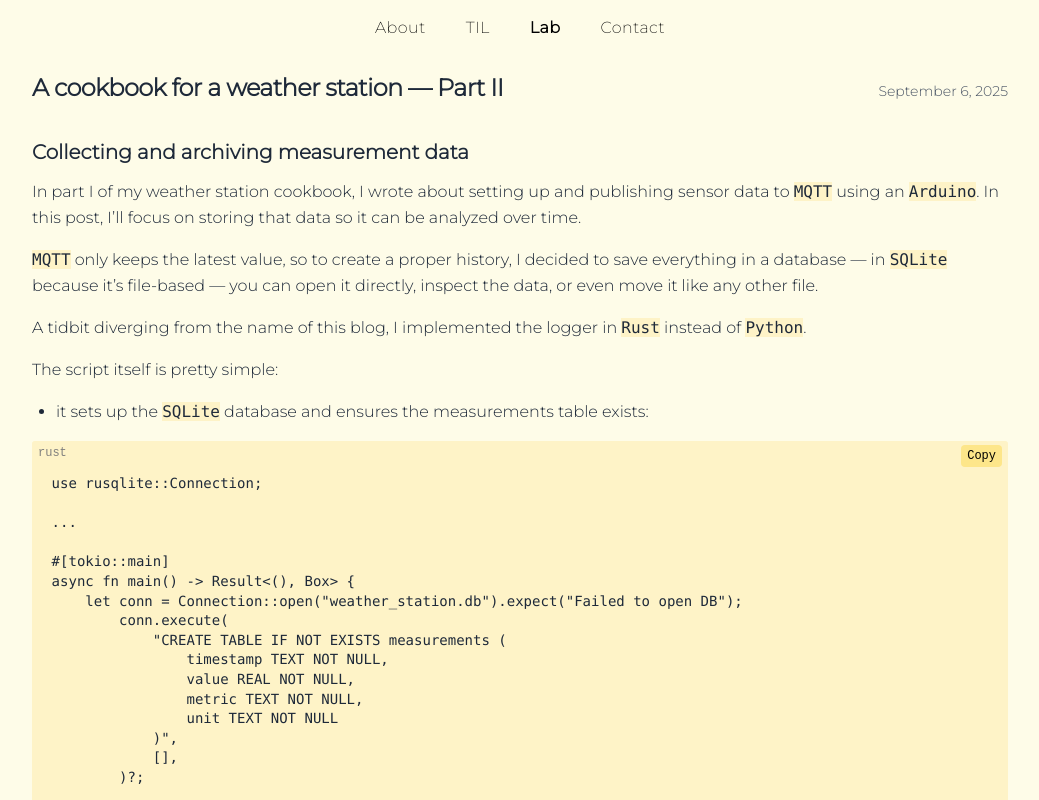
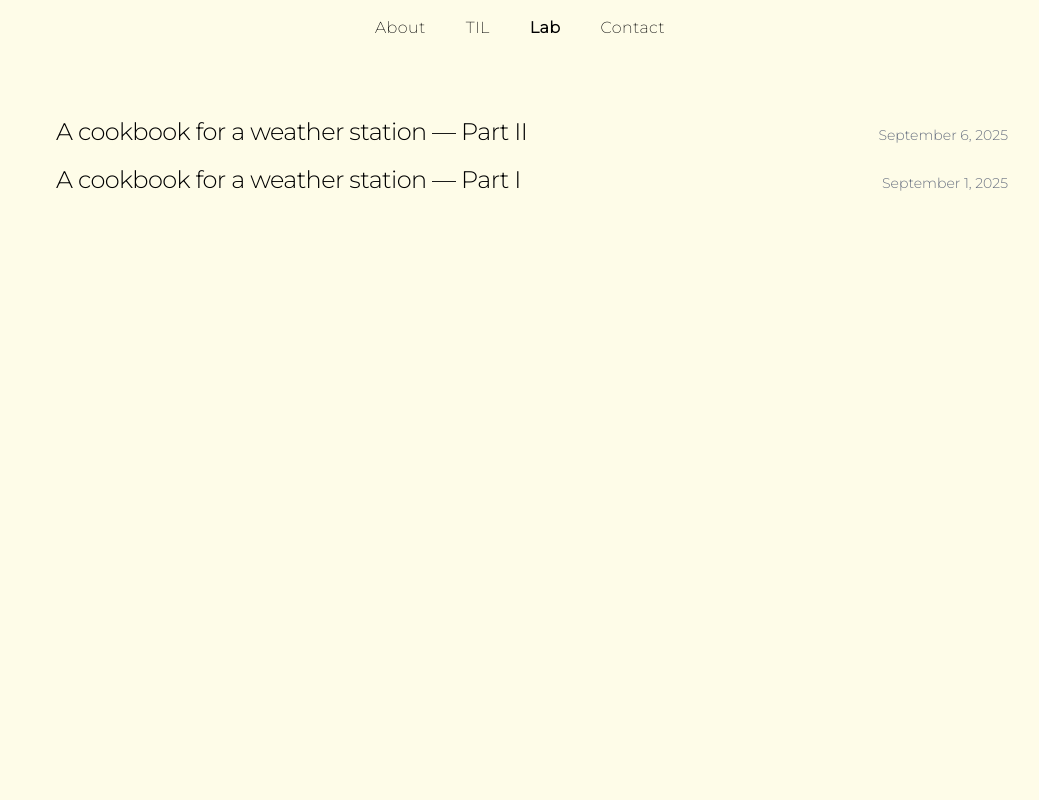
Before and after one commit to pyrsuit/pyrsuit-dev-blog, a SvelteKit app: page /lab in a window 1280 px wide. Shown: the top 800 px of the page, without its empty margins (120-1159 px from the left). Built offline with nearby package versions, Linux system fonts and the light colour scheme.

Commit message:
feat: Split lab articles to multiple pages

```diff
--- /dev/null
+++ b/src/lib/blog/articles.ts
@@ -0,0 +1,12 @@
+export const articles = [
+	{
+		slug: 'a_cookbook_for_a_weather_station_part_2',
+		title: 'A cookbook for a weather station — Part II',
+		date: 'September 6, 2025'
+	},
+	{
+		slug: 'a_cookbook_for_a_weather_station_part_1',
+		title: 'A cookbook for a weather station — Part I',
+		date: 'September 1, 2025'
+	}
+];
--- a/src/routes/lab/+page.svelte
+++ b/src/routes/lab/+page.svelte
@@ -1,35 +1,29 @@
-<script>
-  import { codeCopy } from '$lib/actions/codeCopy';
-  import { onMount } from 'svelte';
-  import mermaid from 'mermaid';
-  import { marked } from 'marked';
-  import { renderer } from '$lib/markdown';
-  import md2 from '$lib/blog/a_cookbook_for_a_weather_station_part_2.md?raw';
-  import md1 from '$lib/blog/a_cookbook_for_a_weather_station_part_1.md?raw';
-
-  marked.use({ renderer });
-
-  const markdownFiles = [md2, md1];
-
-  const htmlContents = markdownFiles.map(md => marked.parse(md));
-
-  onMount(() => {
-    mermaid.initialize({ startOnLoad: true });
-    mermaid.init();
-  });
-
+<script lang="ts">
+  import { articles } from '$lib/blog/articles';
+  import { base } from '$app/paths';
 </script>
 
-<section class="w-full max-w-5xl mx-auto px-6 pt-4 pb-16 space-y-8">
-  {#each htmlContents as content, i}
-    <article use:codeCopy>
-      <div class="markdown-content text-base text-gray-800 leading-relaxed">
-        {@html content}
-      </div>
+<section class="w-full max-w-5xl mx-auto px-6 pt-8 pb-16 min-h-[calc(100vh-56px)]">
+  <ul class="flex flex-col gap-4">
+    {#each articles as article}
+      <li class="flex items-baseline justify-between gap-6">
+        <a
+          href="{base}/lab/{article.slug}"
+          class="article-link text-2xl font-light tracking-tight"
+        >
+          {article.title}
+        </a>
+        <time class="text-sm text-gray-500 shrink-0">{article.date}</time>
+      </li>
+    {/each}
+  </ul>
+</section>
 
-      {#if i < htmlContents.length - 1}
-        <hr class="border-t border-gray-300 mt-6" />
-      {/if}
-    </article>
-  {/each}
-</section>
+<style>
+  .article-link {
+    text-decoration: none;
+  }
+  .article-link:hover {
+    text-decoration: underline;
+  }
+</style>
--- /dev/null
+++ b/src/routes/lab/[slug]/+page.svelte
@@ -0,0 +1,33 @@
+<script lang="ts">
+  import { codeCopy } from '$lib/actions/codeCopy';
+  import { onMount } from 'svelte';
+  import mermaid from 'mermaid';
+  import { marked } from 'marked';
+  import { renderer } from '$lib/markdown';
+  import { base } from '$app/paths';
+
+  export let data;
+
+  marked.use({ renderer });
+
+  const html = marked.parse(data.md) as string;
+
+  onMount(() => {
+    mermaid.initialize({ startOnLoad: true });
+    mermaid.init();
+  });
+</script>
+
+<section class="w-full max-w-5xl mx-auto px-6 pt-4 pb-16">
+  <div class="flex justify-end mb-6">
+    <a href="{base}/lab" class="text-sm font-light tracking-wide no-underline hover:underline">← Back to Lab</a>
+  </div>
+  <article use:codeCopy>
+    <div class="markdown-content text-base text-gray-800 leading-relaxed">
+      {@html html}
+    </div>
+  </article>
+  <div class="flex justify-end mt-8">
+    <a href="{base}/lab" class="text-sm font-light tracking-wide no-underline hover:underline">← Back to Lab</a>
+  </div>
+</section>
--- /dev/null
+++ b/src/routes/lab/[slug]/+page.ts
@@ -0,0 +1,18 @@
+import { articles } from '$lib/blog/articles';
+import { error } from '@sveltejs/kit';
+import type { PageLoad } from './$types';
+
+const markdownFiles = import.meta.glob('/src/lib/blog/*.md', { query: '?raw', import: 'default' });
+
+export const entries = () => articles.map((a) => ({ slug: a.slug }));
+
+export const load: PageLoad = async ({ params }) => {
+	const article = articles.find((a) => a.slug === params.slug);
+	if (!article) throw error(404);
+
+	const loader = markdownFiles[`/src/lib/blog/${params.slug}.md`];
+	if (!loader) throw error(404);
+
+	const md = (await loader()) as string;
+	return { article, md };
+};
```
